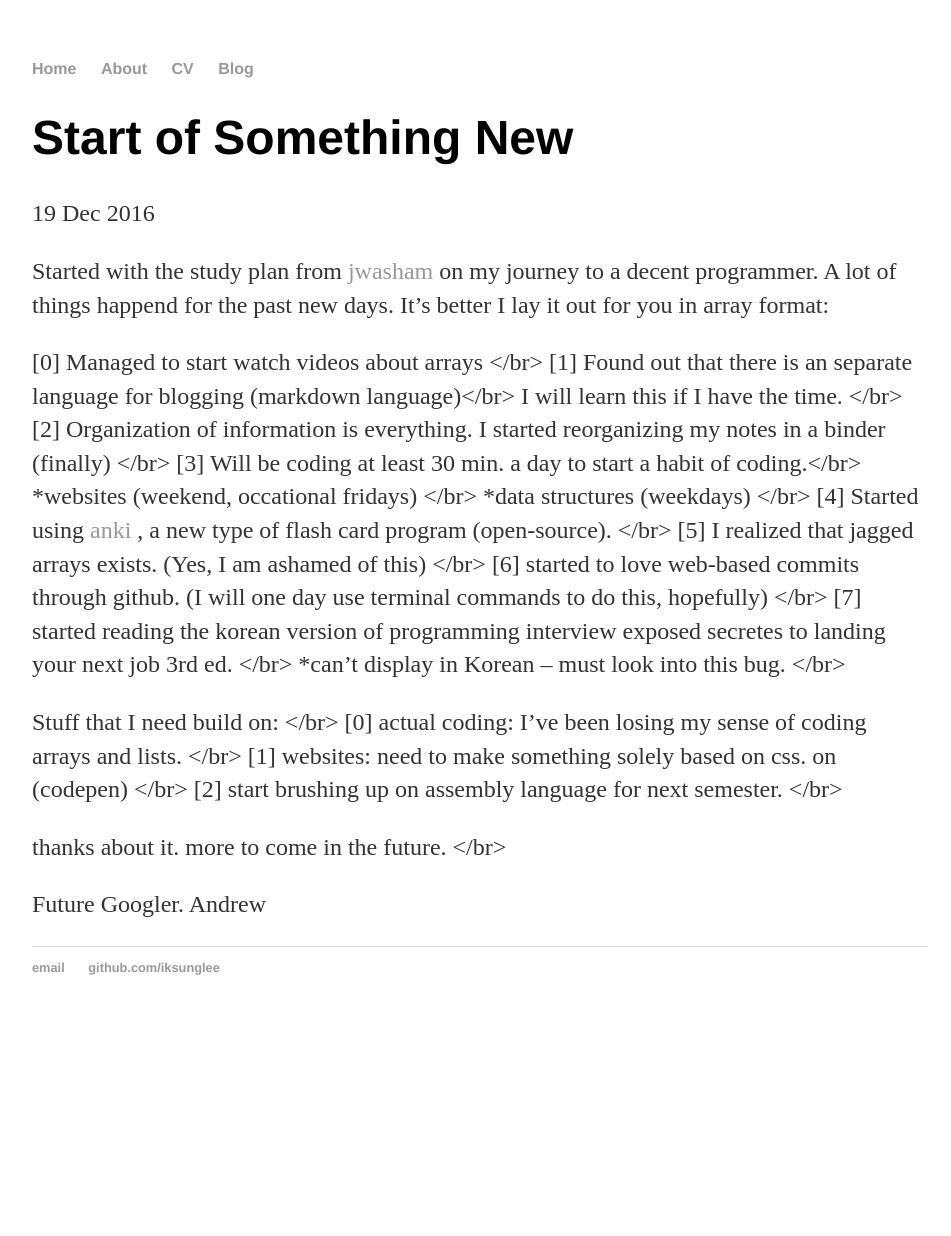
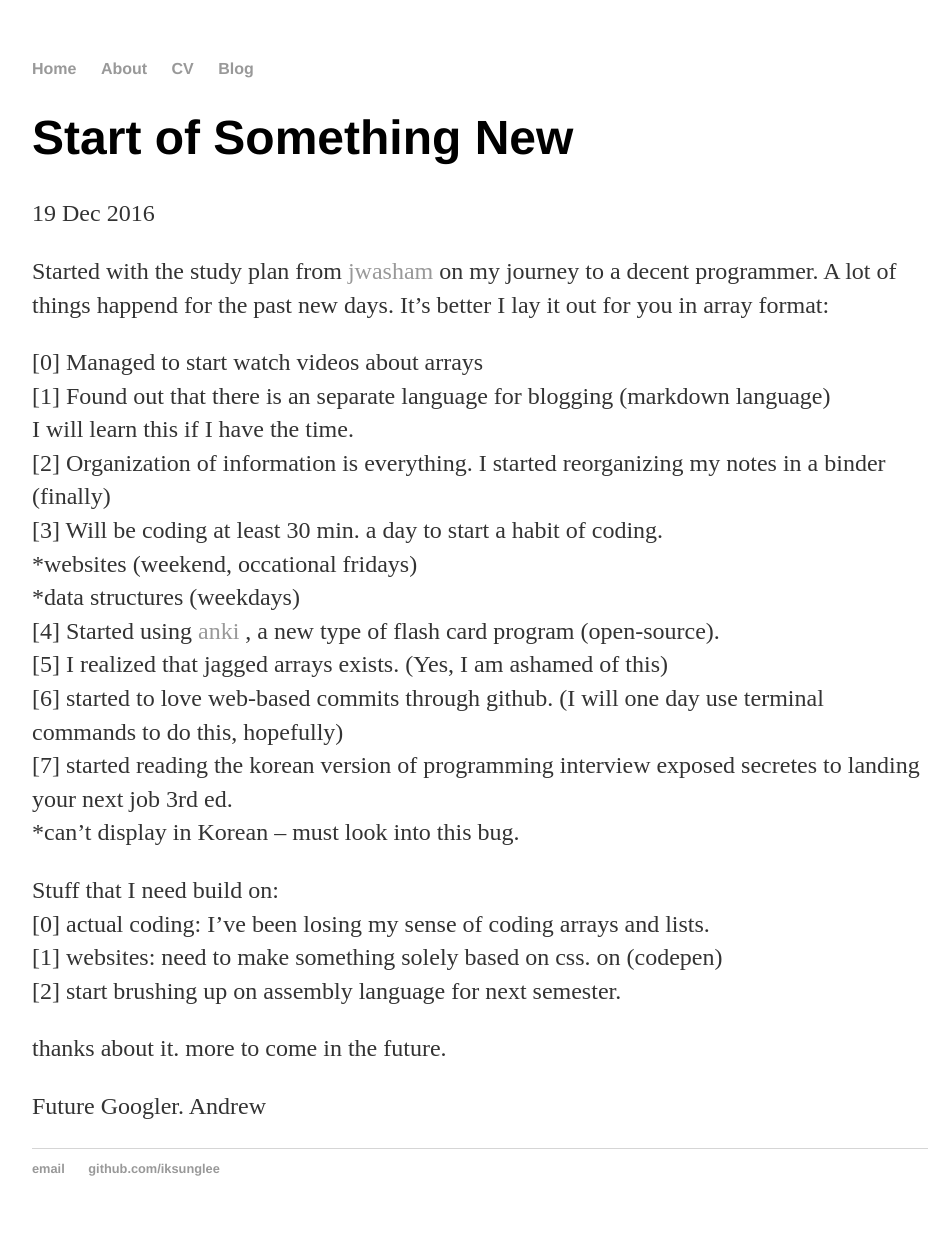
Before and after one commit to iksunglee/iksunglee.github.io, a Jekyll site: the page built from _posts/2016-12-19-start-of-something-new.md, in a window 1280 px wide. Shown: the whole page, without its empty margins (160-1111 px from the left). Built offline with Jekyll 4.4.1, drawn with Linux system fonts in a browser that asks for light colours; before the commit the page ends 1035 px from its top, so only the background shows below that.

```diff
--- a/_posts/2016-12-19-start-of-something-new.md
+++ b/_posts/2016-12-19-start-of-something-new.md
@@ -8,25 +8,25 @@ Started with the study plan from <a href="https://github.com/jwasham/google-inte
 A lot of things happend for the past new days.
 It's better I lay it out for you in array format:
 
-[0] Managed to start watch videos about arrays </br>
-[1] Found out that there is an separate language for blogging (markdown language)</br>
-    I will learn this if I have the time. </br>
-[2] Organization of information is everything. I started reorganizing my notes in a binder (finally) </br>
-[3] Will be coding at least 30 min. a day to start a habit of coding.</br>
-    *websites (weekend, occational fridays) </br>
-    *data structures (weekdays) </br>
-[4] Started using <a href="http://ankisrs.net/"> anki </a>, a new type of flash card program (open-source). </br>
-[5] I realized that jagged arrays exists. (Yes, I am ashamed of this) </br>
-[6] started to love web-based commits through github. (I will one day use terminal commands to do this, hopefully) </br>
-[7] started reading the korean version of programming interview exposed secretes to landing your next job 3rd ed. </br>
-     *can't display in Korean -- must look into this bug. </br>
+[0] Managed to start watch videos about arrays <br>
+[1] Found out that there is an separate language for blogging (markdown language)<br>
+    I will learn this if I have the time. <br>
+[2] Organization of information is everything. I started reorganizing my notes in a binder (finally) <br>
+[3] Will be coding at least 30 min. a day to start a habit of coding.<br>
+    *websites (weekend, occational fridays) <br>
+    *data structures (weekdays) <br>
+[4] Started using <a href="http://ankisrs.net/"> anki </a>, a new type of flash card program (open-source). <br>
+[5] I realized that jagged arrays exists. (Yes, I am ashamed of this) <br>
+[6] started to love web-based commits through github. (I will one day use terminal commands to do this, hopefully) <br>
+[7] started reading the korean version of programming interview exposed secretes to landing your next job 3rd ed. <br>
+     *can't display in Korean -- must look into this bug. <br>
 
-Stuff that I need build on: </br>
-[0] actual coding: I've been losing my sense of coding arrays and lists. </br>
-[1] websites: need to make something solely based on css. on (codepen) </br>
-[2] start brushing up on assembly language for next semester. </br>
+Stuff that I need build on: <br>
+[0] actual coding: I've been losing my sense of coding arrays and lists. <br>
+[1] websites: need to make something solely based on css. on (codepen) <br>
+[2] start brushing up on assembly language for next semester. <br>
 
-thanks about it. more to come in the future. </br>
+thanks about it. more to come in the future. <br>
 
 Future Googler.
 Andrew
```
